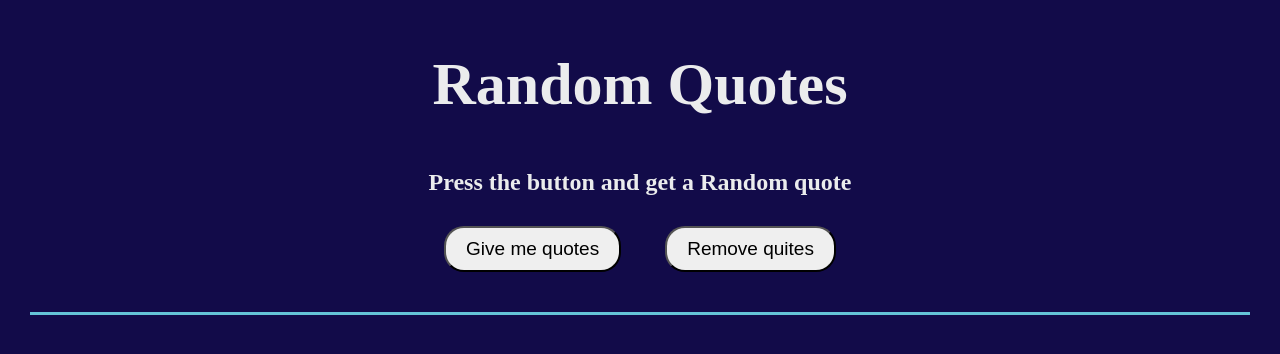
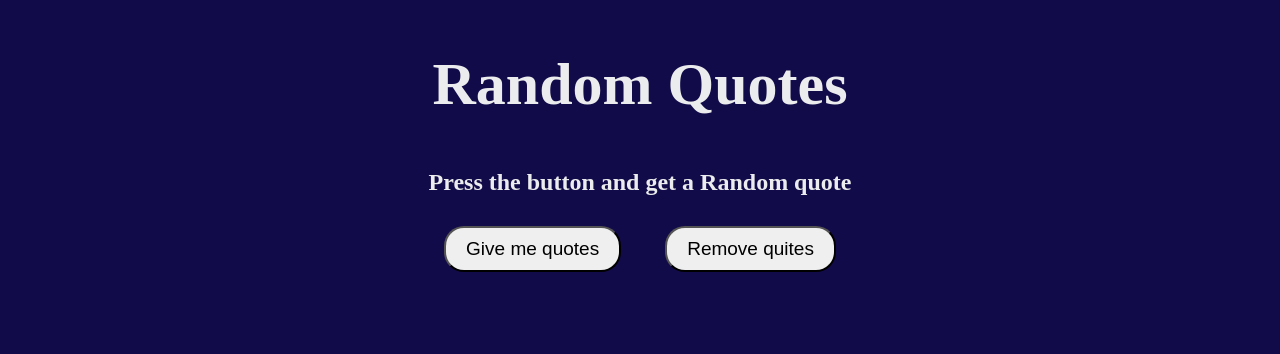
Before and after one commit to AndreK-B06/Js-Advanse-liten-opgave, a plain HTML site: page index.html in a window 1280 px wide. Both pictures are taken after a click on the button "Remove quites". Drawn offline with Linux system fonts and the light colour scheme.

Commit message:
border buttom fix

```diff
--- a/index.css
+++ b/index.css
@@ -25,8 +25,11 @@ p {
   margin: 30px;
   color: whitesmoke;
   font-size: 20px;
-  border-bottom: solid rgb(101, 196, 215);
+  /* border-bottom: solid rgb(101, 196, 215); */
   padding-bottom: 10px;
+}
+#text-id > p {
+  border-bottom: 2px white solid;
 }
 /* ---------------------
 !!!!!!!!! Button !!!!!!!
--- a/index.html
+++ b/index.html
@@ -12,6 +12,6 @@
     <h2>Press the button and get a Random quote</h2>
     <button id="give-q">Give me quotes</button>
     <button id="remove-q">Remove quites</button>
-    <p id="text-id"></p>
+    <div id="text-id"></div>
   </body>
 </html>
--- a/index.js
+++ b/index.js
@@ -8,7 +8,6 @@ const quote = [
 /* ---------------------
 !!! Get HTML Eliment !!!
 -----------------------*/
-console.log(quote);
 const buttonGivQuotes = document.getElementById("give-q");
 const buttonRemoveQuotes = document.getElementById("remove-q");
 let newQuote = document.getElementById("text-id");
@@ -20,9 +19,6 @@ buttonGivQuotes.addEventListener("click", giveQuotes);
 function giveQuotes() {
   let randomQuote = Math.floor(Math.random() * quote.length);
   newQuote.innerHTML += `<p>${quote[randomQuote]}</p>`;
-  console.log(newQuote);
-
-  return newQuote;
 }
 /* --------------
 ! Remove Quotes !
@@ -30,5 +26,5 @@ function giveQuotes() {
 buttonRemoveQuotes.addEventListener("click", removeQuotes);
 
 function removeQuotes() {
-  return (newQuote.textContent = "");
+  newQuote.textContent = "";
 }
```
